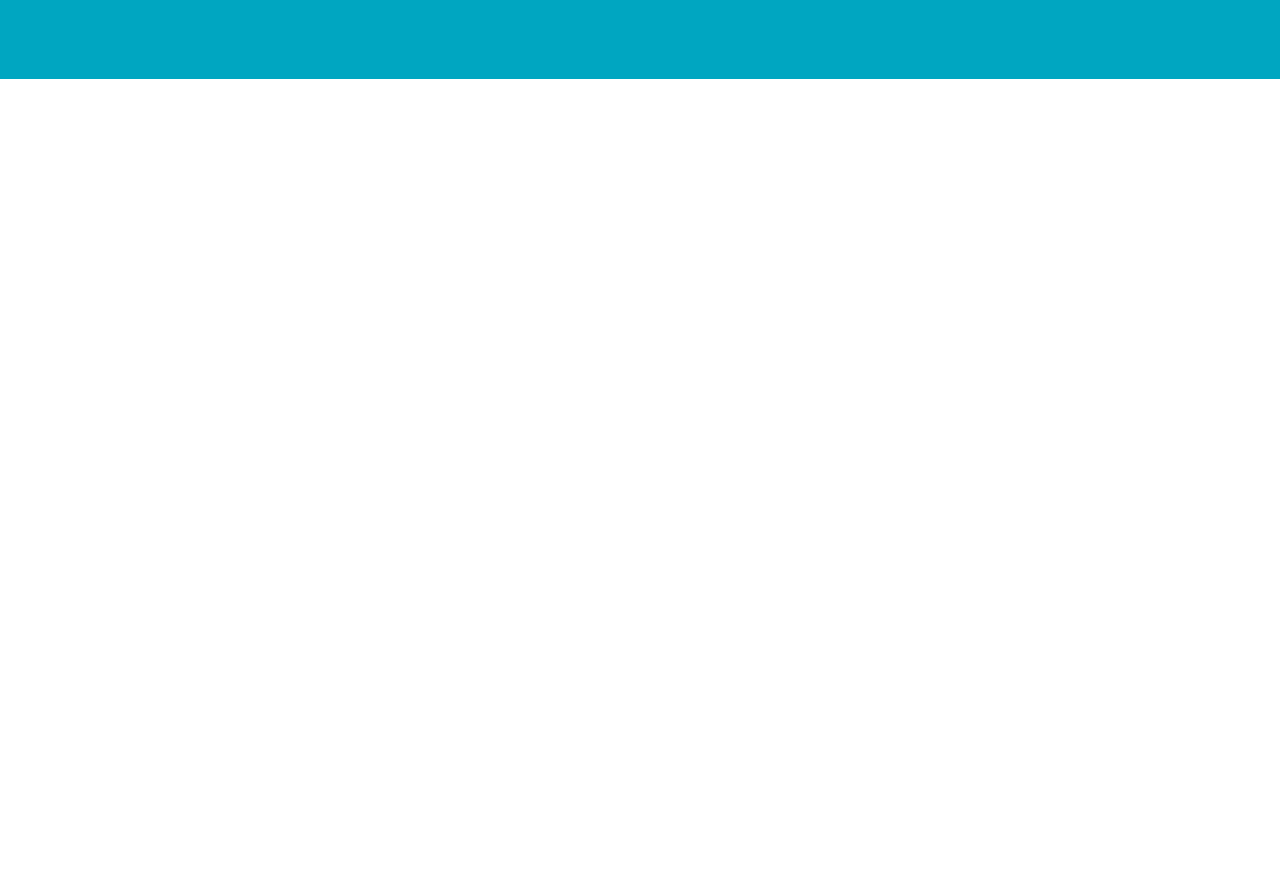
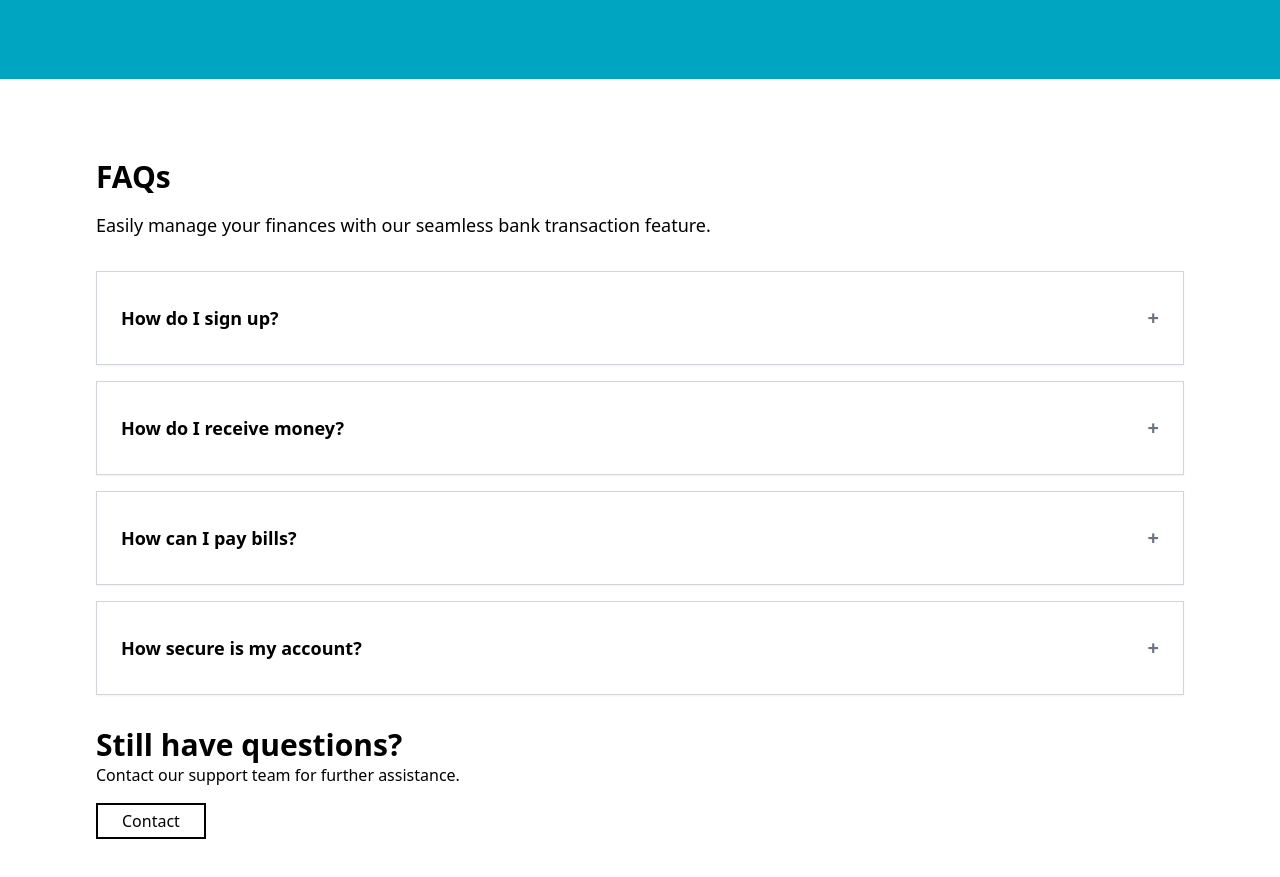
Before and after one commit to dominicOT/Oltrapay-website, a React (Vite) app: page / in a window 1280 px wide. Shown: the part 4346-5223 px from the top of the page. Before the commit the page ends 4425 px from the top, so only its background shows below. Built offline with nearby package versions, Linux system fonts and the light colour scheme.

Commit message:
[UPDATE]: adds the faq section

```diff
--- /dev/null
+++ b/src/features/Home/FAQ.jsx
@@ -0,0 +1,83 @@
+import React, { useState } from "react";
+
+const FAQ = () => {
+  const [activeIndex, setActiveIndex] = useState(null);
+
+  const faqs = [
+    {
+      question: "How do I sign up?",
+      answer:
+        "To sign up, simply visit our website and click on the 'Sign Up' button. Follow the instructions to create your account.",
+    },
+    {
+      question: "How do I receive money?",
+      answer:
+        "To receive money, provide the sender with your account details or payment link. Once the transaction is made, the funds will be credited to your account.",
+    },
+    {
+      question: "How can I pay bills?",
+      answer:
+        "Paying bills is convenient with our service. Simply select the 'Pay Bills' option, choose the biller, enter the required details, and complete the payment.",
+    },
+    {
+      question: "How secure is my account?",
+      answer:
+        "We prioritize the security of your account. We use advanced encryption technology and secure authentication methods to protect your personal and financial information.",
+    },
+  ];
+
+  const toggleFAQ = (index) => {
+    setActiveIndex(activeIndex === index ? null : index);
+  };
+
+  return (
+    <section className="text-black py-12">
+      <div className="container flex flex-col px-6 lg:px-24 gap-8">
+        {/* Heading */}
+        <div>
+          <h1 className="text-3xl font-bold mb-4">FAQs</h1>
+          <p className="text-lg font-light">
+            Easily manage your finances with our seamless bank transaction
+            feature.
+          </p>
+        </div>
+
+        {/* FAQ List */}
+        <div className="flex flex-col gap-4">
+          {faqs.map((faq, index) => (
+            <div key={index} className="border border-gray-300  shadow-sm">
+              <div
+                className="flex justify-between items-center px-6 py-8 cursor-pointer"
+                onClick={() => toggleFAQ(index)}
+              >
+                <h3 className="text-lg font-semibold">{faq.question}</h3>
+                <button
+                  className="text-xl font-bold text-gray-500"
+                  aria-label="Toggle Answer"
+                >
+                  {activeIndex === index ? "-" : "+"}
+                </button>
+              </div>
+              {activeIndex === index && (
+                <div className="px-6 py-4 text-gray-700 bg-gray-50">
+                  {faq.answer}
+                </div>
+              )}
+            </div>
+          ))}
+        </div>
+
+        <div>
+          <h1 className="text-3xl font-bold">Still have questions?</h1>
+          <p>Contact our support team for further assistance.</p>
+
+          <button className="px-6 py-1 border-2 border-black mt-4">
+            Contact
+          </button>
+        </div>
+      </div>
+    </section>
+  );
+};
+
+export default FAQ;
--- a/src/pages/Home.jsx
+++ b/src/pages/Home.jsx
@@ -6,6 +6,7 @@ import TradeInfo from "../features/Home/TradeInfo";
 import CallToAction from "../features/Home/CallToAction";
 import Testimony from "../features/Home/Testimony";
 import Stats from "../features/Home/Stats";
+import FAQ from "../features/Home/FAQ";
 
 const Home = () => {
   return (
@@ -42,6 +43,10 @@ const Home = () => {
       <div className="bg-accent w-full mt-8">
         <Stats />
       </div>
+
+      <div className="w-full mt-8">
+        <FAQ />
+      </div>
     </>
   );
 };
```
